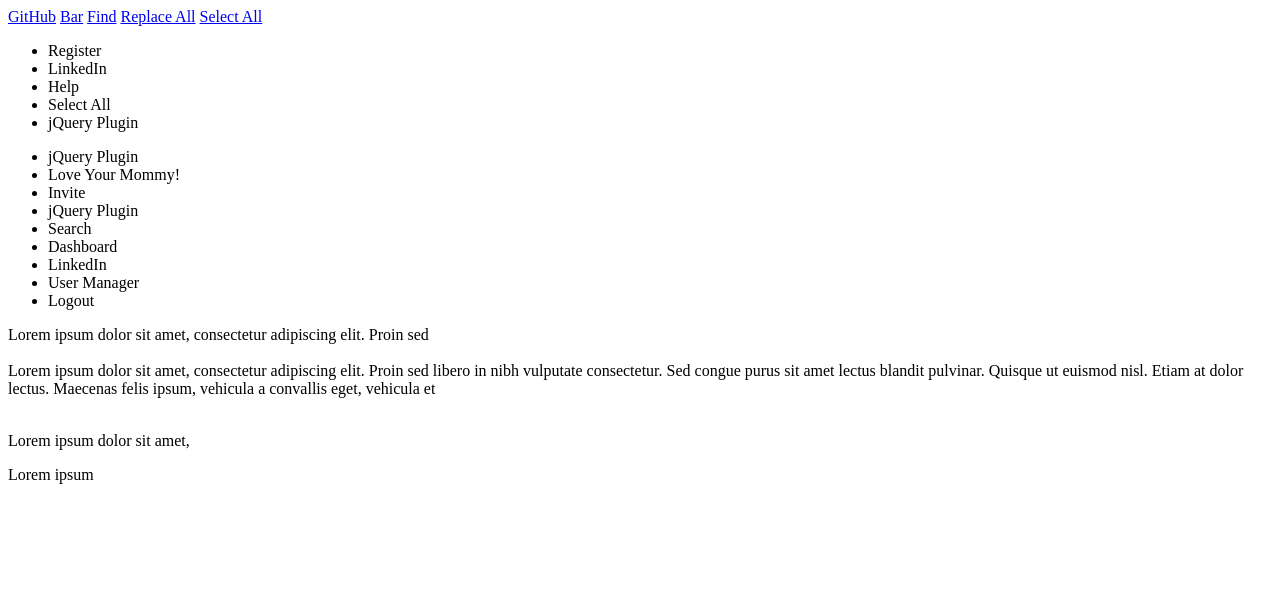
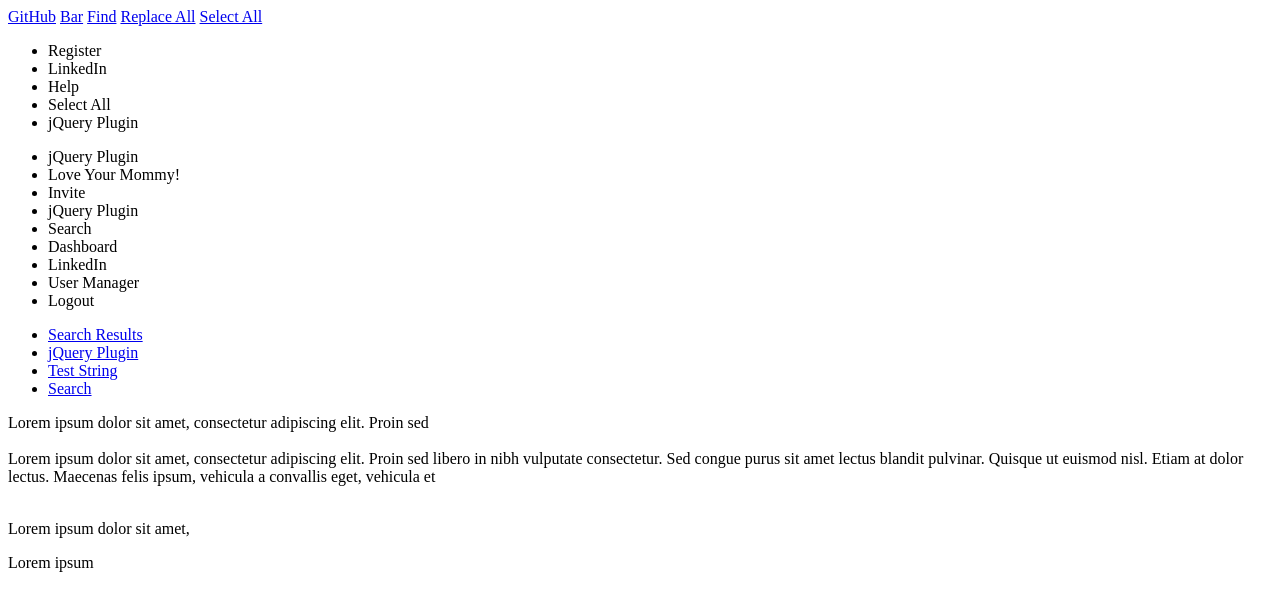
Before and after one commit to tanerdogan/jquery-dummy, a plain HTML site: page example/index.html in a window 1280 px wide. Drawn offline with nearby package versions, Linux system fonts and the light colour scheme.

Commit message:
added dummy-lia-COUNT support

```diff
--- a/example/index.html
+++ b/example/index.html
@@ -23,6 +23,7 @@
     <br />
     <ul class="dummy-li-5"></ul>
     <ul class="dummy-li-9"></ul>
+    <ul class="dummy-lia-4"></ul>
 
 <div class="dummy-lorem-10"></div>
 <br />
--- a/src/jquery.dummy.js
+++ b/src/jquery.dummy.js
@@ -37,7 +37,11 @@
                 _split = $(element).attr("class").split("-");
                 var _append = "";
                 for (i = 0; i < _split[2]; i++)
-                    _append += "<li>"+_getWord()+"</li>";
+                    if (_split[1] == "li")
+                        _append += "<li>"+_getWord()+"</li>";
+                    else if (_split[1] == "lia")
+                        _append += "<li><a href='#'>"+_getWord()+"</a></li>";
+
                 $(element).append(_append);
                 break;
             case "A":
```
Also changed, not shown: min/jquery.dummy.js (+1 -1 lines), 1 other file.
